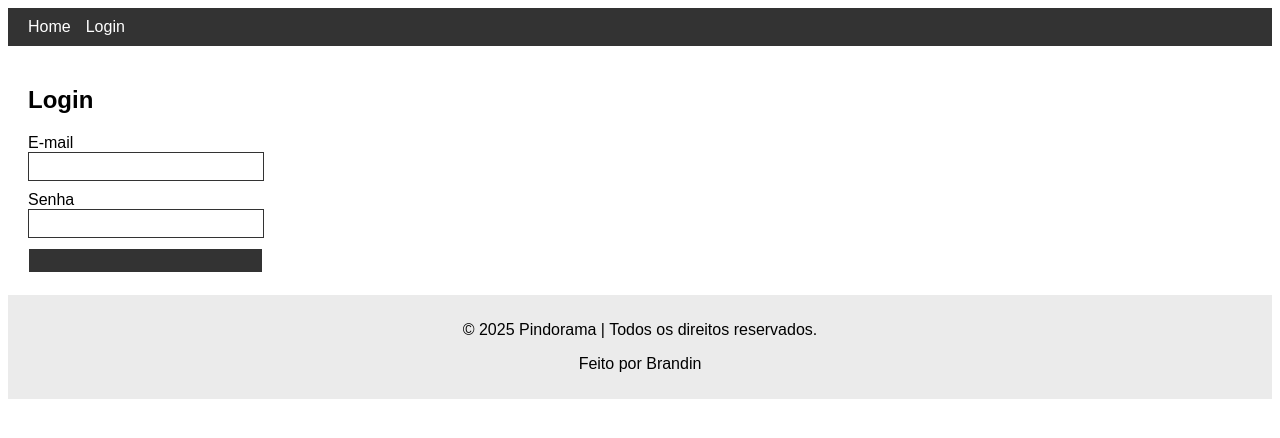
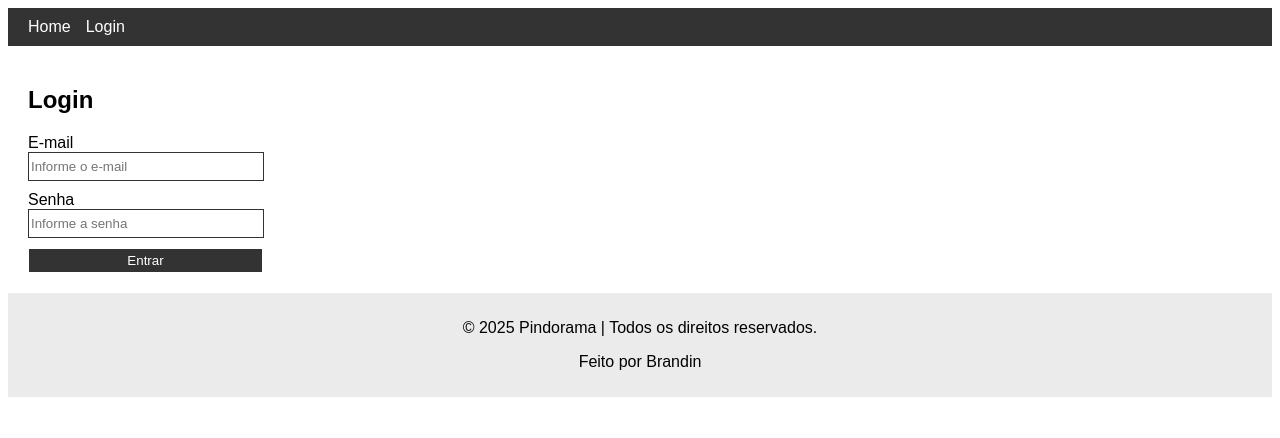
Before and after one commit to Brxndin/aplicacoes-corporativas, a React (Vite) app in the folder app/: page /login in a window 1280 px wide. Shown: the top 438 px of the page. Built offline with nearby package versions, Linux system fonts and the light colour scheme.

Commit message:
Ajustes e melhorias de permissões nos formulários e listas do sistema

```diff
--- a/app/src/pages/EventForm.jsx
+++ b/app/src/pages/EventForm.jsx
@@ -1,21 +1,27 @@
+import { useParams } from "react-router-dom";
 import FormLayout from "../components/FormLayout";
 
 export default function EventForm() {
+  const { id } = useParams();
+
   return (
     <div>
       <FormLayout
         title={'Cadastro de Eventos'}
         componentsAndNames={[
-          { label: "Nome", name: "nome", type: "text", required: true },
-          { label: "Descrição", name: "descricao", type: "text", required: true },
+          { label: "Nome", name: "nome", type: "text", placeholder: 'Informe o nome', required: true },
+          { label: "Descrição", name: "descricao", type: "text", placeholder: 'Informe a descrição', required: true },
           { label: "Data e Hora de Início", name: "data_hora_inicio", type: "datetime-local", required: true },
           { label: "Data e Hora de Término", name: "data_hora_fim", type: "datetime-local", required: true },
         ]}
+        submitButtonText={id ? 'Atualizar' : 'Cadastrar'}
         linkReturn={"/events"}
         linkStore={'/events'}
         linkGetData={'/events'}
         linkUpdate={'/events'}
-        authUser={false}
+        authPermission={true}
+        adminCreatePermission={true}
+        adminUpdatePermission={false}
       />
     </div>
   );
--- a/app/src/pages/EventList.jsx
+++ b/app/src/pages/EventList.jsx
@@ -1,10 +1,13 @@
+import { useAuth } from "../auth/AuthContext";
 import ListLayout from "../components/ListLayout";
 
 export default function EventList() {
+  const { authState } = useAuth();
+
   return (
     <div>
       <ListLayout
-        title={'Listagem de Usuários'}
+        title={'Listagem de Eventos'}
         columnsAndNames={[
           { column: "Nome", nameInForm: "nome" },
           { column: "Descrição", nameInForm: "descricao" },
@@ -16,7 +19,12 @@ export default function EventList() {
         linkDelete={"/events"}
         linkGetData={"/events"}
         linkNew={"/events/form"}
+        // aqui define que somente administradores podem cadastrar
+        useAddNew={authState?.user?.role == 1}
         useActions={true}
+        useUpdate={true}
+        authPermission={true}
+        adminPermission={false}
       />
     </div>
   );
--- a/app/src/pages/Login.jsx
+++ b/app/src/pages/Login.jsx
@@ -1,63 +1,38 @@
-import { useEffect, useState } from "react";
-import FormLayout from "../components/FormLayout";
-import api from "../config/api";
+import { useEffect } from "react";
 import { useNavigate } from "react-router-dom";
 import { useAuth } from "../auth/AuthContext";
+import FormLayout from "../components/FormLayout";
 
 export default function Login() {
-  const [form, setForm] = useState({});
   const navigate = useNavigate();
 
   const { authState, setAuthState } = useAuth();
 
   useEffect(() => {
     // se o usuário está autenticado, redireciona ele pra página principal
-    if (authState.auth) {
-        // navigate('/dashboard');
-        navigate('/');
+    if (authState?.auth) {
+        navigate('/dashboard');
+        // navigate('/');
     }
   }, [authState, navigate]);
 
-  const handleSubmit = (e) => {
-    e.preventDefault();
-
-    api
-        .post('/auth/login', form)
-        .then((res) => {
-            let dadosRetorno = res.data;
-
-            // verificar se aqui da pra fazer o salvamento do token no localStorage
-            alert(dadosRetorno.message);
-
-            setAuthState({
-                token: dadosRetorno.token,
-                user: dadosRetorno.user,
-                auth: dadosRetorno.auth,
-            });
-        })
-        .catch((error) => {
-            let dadosRetorno = error.response.data;
-
-            alert(dadosRetorno.message);
-        });
-  };
-
-  const handleChange = (e) => {
-    setForm({ ...form, [e.target.name]: e.target.value });
-  };
-
   return (
     <div>
-      <h2>Login</h2>
       <FormLayout
-        data={form}
+        title={'Login'}
         componentsAndNames={[
-          { label: "E-mail", name: "email", type: "email", required: true },
-          { label: "Senha", name: "senha", type: "password", required: true },
+          { label: "E-mail", name: "email", type: "email", placeholder: 'Informe o e-mail', required: true },
+          { label: "Senha", name: "senha", type: "password", placeholder: 'Informe a senha', required: true },
         ]}
-        textSubmit={'Entrar'}
-        handleSubmit={handleSubmit}
-        handleChange={handleChange}
+        submitButtonText={'Entrar'}
+        linkStore={'/auth/login'}
+        afterSubmitSuccesFunction={(dadosRetorno) => {
+          setAuthState({
+            token: dadosRetorno.token,
+            user: dadosRetorno.user,
+            auth: dadosRetorno.auth,
+          });
+        }}
       />
     </div>
   );
--- a/app/src/pages/UserForm.jsx
+++ b/app/src/pages/UserForm.jsx
@@ -1,24 +1,30 @@
+import { useParams } from "react-router-dom";
 import FormLayout from "../components/FormLayout";
 
 export default function UserForm() {
+  const { id } = useParams();
+
   return (
     <div>
       <FormLayout
         title={'Cadastro de Usuários'}
         componentsAndNames={[
-          { label: "Nome", name: "nome", type: "text", required: true },
-          { label: "E-mail", name: "email", type: "email", required: true },
+          { label: "Nome", name: "nome", type: "text", placeholder: 'Informe o nome', required: true },
+          { label: "E-mail", name: "email", type: "email", placeholder: 'Informe o e-mail', required: true },
           { label: "Tipo", name: "tipo", type: "select", required: true, options: [
             { value: 1, text: "Administrador" },
             { value: 2, text: "Padrão" },
           ] },
-          { label: "Senha", name: "senha", type: "password", required: true },
+          { label: "Senha", name: "senha", type: "password", placeholder: 'Informe a senha', required: true },
         ]}
+        submitButtonText={id ? 'Atualizar' : 'Cadastrar'}
         linkReturn={"/users"}
         linkStore={'/users'}
         linkGetData={'/users'}
         linkUpdate={'/users'}
-        authUser={true}
+        authPermission={true}
+        adminCreatePermission={true}
+        adminUpdatePermission={true}
       />
     </div>
   );
--- a/app/src/pages/UserList.jsx
+++ b/app/src/pages/UserList.jsx
@@ -1,6 +1,9 @@
+import { useAuth } from "../auth/AuthContext";
 import ListLayout from "../components/ListLayout";
 
 export default function UserList() {
+  const { authState } = useAuth();
+
   return (
     <div>
       <ListLayout
@@ -15,7 +18,12 @@ export default function UserList() {
         linkDelete={"/users"}
         linkGetData={"/users"}
         linkNew={"/users/form"}
-        useActions={true}
+        // aqui define que somente administradores podem cadastrar, atualizar e excluir
+        useAddNew={authState?.user?.role == 1}
+        useActions={authState?.user?.role == 1}
+        useUpdate={authState?.user?.role == 1}
+        authPermission={true}
+        adminPermission={false}
       />
     </div>
   );
--- a/app/src/pages/VolunteerForm.jsx
+++ b/app/src/pages/VolunteerForm.jsx
@@ -1,21 +1,27 @@
+import { useParams } from "react-router-dom";
 import FormLayout from "../components/FormLayout";
 
 export default function VolunteerForm() {
+  const { id } = useParams();
+
   return (
     <div>
       <FormLayout
         title={'Cadastro de Voluntários'}
         componentsAndNames={[
-          { label: "CPF", name: "cpf", type: "text", required: true },
-          { label: "Nome", name: "nome", type: "text", required: true },
-          { label: "E-mail", name: "email", type: "email", required: true },
-          { label: "Telefone", name: "telefone", type: "text", required: true },
+          { label: "CPF", name: "cpf", type: "text", placeholder: 'Informe o CPF', required: true },
+          { label: "Nome", name: "nome", type: "text", placeholder: 'Informe o nome', required: true },
+          { label: "E-mail", name: "email", type: "email", placeholder: 'Informe o e-mail', required: true },
+          { label: "Telefone", name: "telefone", type: "text", placeholder: 'Informe o telefone', required: true },
         ]}
+        submitButtonText={id ? 'Atualizar' : 'Cadastrar'}
         linkReturn={"/volunteers"}
         linkStore={'/volunteers'}
         linkGetData={'/volunteers'}
         linkUpdate={'/volunteers'}
-        authUser={false}
+        authPermission={true}
+        adminCreatePermission={false}
+        adminUpdatePermission={false}
       />
     </div>
   );
--- a/app/src/pages/VolunteerList.jsx
+++ b/app/src/pages/VolunteerList.jsx
@@ -16,7 +16,11 @@ export default function VolunteerList() {
         linkDelete={"/volunteers"}
         linkGetData={"/volunteers"}
         linkNew={"/volunteers/form"}
+        useAddNew={true}
         useActions={true}
+        useUpdate={true}
+        authPermission={true}
+        adminPermission={false}
       />
     </div>
   );
```
